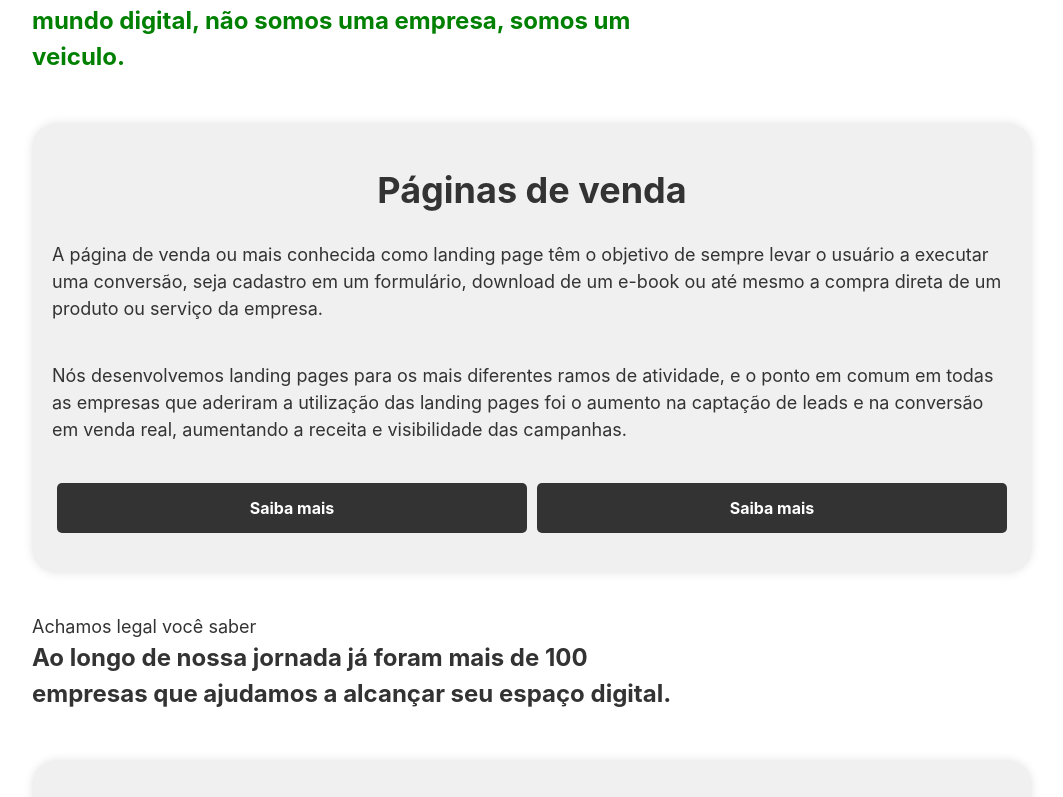
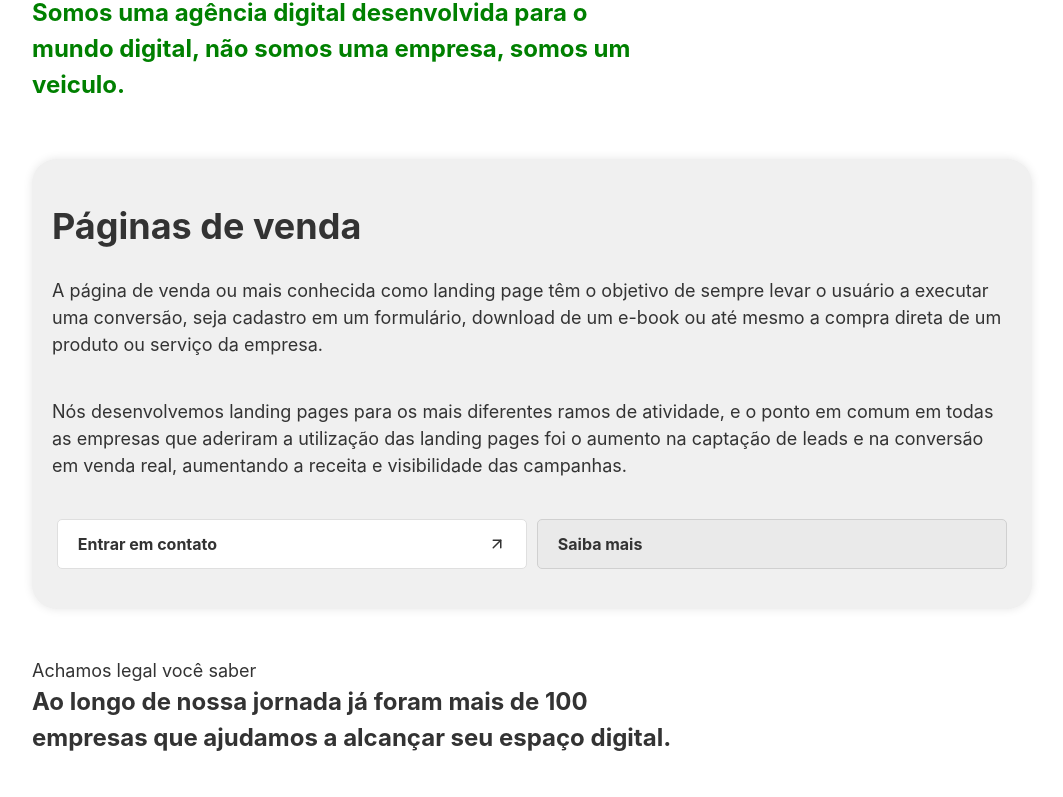
Before and after one commit to ricardofsdomene/ad-uppernodes, a Next.js app: page / in a window 1280 px wide. Shown: the part 1643-2440 px from the top of the page, without its empty margins (108-1171 px from the left). Built offline with nearby package versions, Linux system fonts and the light colour scheme.

Commit message:
fix: / (box)

```diff
--- a/pages/index.tsx
+++ b/pages/index.tsx
@@ -29,6 +29,8 @@ import {
   RiWhatsappLine,
 } from "react-icons/ri";
 import Header from "./components/Header";
+
+import { FiArrowUpRight } from "react-icons/fi";
 
 const Home: NextPage = () => {
   const [loading, setLoading] = useState(false);
@@ -184,7 +186,7 @@ const Home: NextPage = () => {
         justify="space-between"
         align={isMobile ? "normal" : "center"}
         mx="auto"
-        mt="10"
+        mt="12"
         style={{
           paddingLeft: size.width > 1000 ? 0 : 20,
           paddingRight: size.width < 1000 ? 20 : 55,
@@ -217,7 +219,7 @@ const Home: NextPage = () => {
         justify="space-between"
         align={isMobile ? "normal" : "center"}
         mx="auto"
-        mt={size.width < 700 ? "6" : "10"}
+        mt="12"
         style={{
           paddingLeft: size.width > 1000 ? 0 : 20,
           paddingRight: size.width < 1000 ? 20 : 55,
@@ -339,7 +341,7 @@ const Home: NextPage = () => {
         justify="space-between"
         align={isMobile ? "normal" : "center"}
         mx="auto"
-        mt="10"
+        mt="12"
         style={{
           paddingLeft: size.width > 1000 ? 0 : 20,
           paddingRight: size.width < 1000 ? 20 : 55,
@@ -379,7 +381,7 @@ const Home: NextPage = () => {
       >
         <Flex
           boxShadow="rgba(0,0,0,0.1) 0 0 10px"
-          mt="10"
+          mt="12"
           flexDir="column"
           borderRadius="25"
           mx="auto"
@@ -392,7 +394,7 @@ const Home: NextPage = () => {
           <Text
             color="#333"
             w="100%"
-            textAlign="center"
+            textAlign="left"
             fontWeight="bold"
             fontSize="4xl"
           >
@@ -411,35 +413,40 @@ const Home: NextPage = () => {
             w="100%"
           >
             <Flex
+              cursor="pointer"
               style={{
                 height: 50,
                 width: isMobile ? "100%" : "49%",
               }}
               mx="auto"
-              justify="center"
+              border="1px solid #dfdfdf"
+              justify="space-between"
+              px="5"
               align="center"
-              bg="#333"
+              bg="#FFF"
               borderRadius="5"
             >
-              <Text color="#FFF" fontWeight="bold">
-                Saiba mais
+              <Text color="#333" fontWeight="bold">
+                Entrar em contato
               </Text>
+              <Icon ml="2" as={FiArrowUpRight} color="#333" fontSize="lg" />
             </Flex>
             <Flex
+              cursor="pointer"
               mt={isMobile ? "2" : 0}
               style={{
                 height: 50,
                 width: isMobile ? "100%" : "49%",
               }}
               mx="auto"
-              justify="center"
+              border="1px solid #d0d0d0"
+              justify="flex-start"
+              px="5"
               align="center"
-              bg="#333"
+              bg="#eaeaea"
               borderRadius="5"
             >
-              <Text color="#FFF" fontWeight="bold">
-                Saiba mais
-              </Text>
+              <Text color="#333" fontWeight="bold">Saiba mais</Text>
             </Flex>
           </Flex>
         </Flex>
@@ -499,7 +506,7 @@ const Home: NextPage = () => {
         w="100%"
         maxW={1000}
         mx="auto"
-        mt={isMobile ? "4" : "10"}
+        mt={isMobile ? "12" : "10"}
         style={{
           paddingLeft: size.width < 1000 ? 20 : 0,
           paddingRight: size.width < 1000 ? 20 : 0,
@@ -519,7 +526,7 @@ const Home: NextPage = () => {
             alcançar seu objetivo.
           </Text>
         </Flex>
-        <Flex flexDir="column">
+        <Flex flexDir="column" mt="5">
           <Flex
             w="100%"
             mt="5"
```
Also changed, not shown: 1 other file (tests, documents, lock files or other folders).
